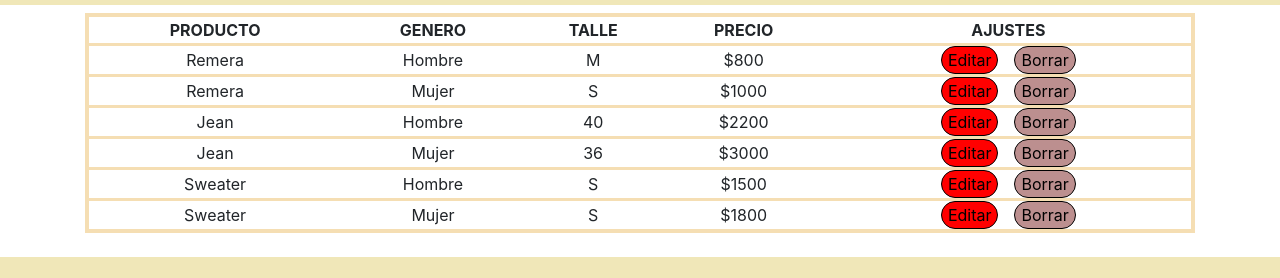
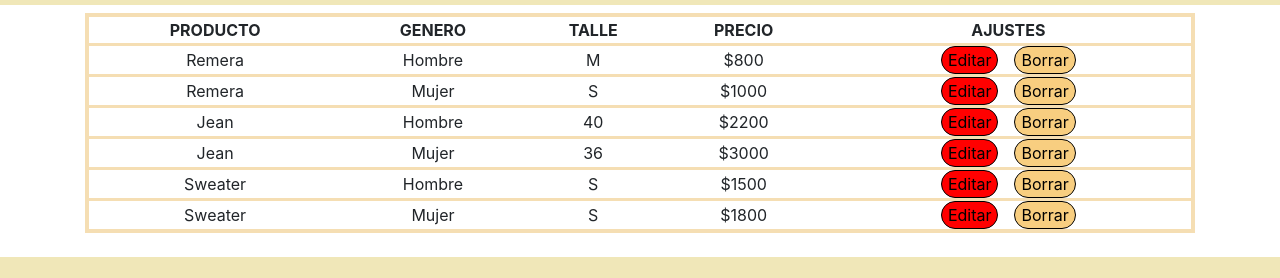
Before and after one commit to saantiago-sg/TPE---LEVIS, a plain HTML site: page html/precios.html in a window 1280 px wide. Shown: the part 53-331 px from the top of the page. Drawn offline with nearby package versions, Linux system fonts and the light colour scheme.

Commit message:
Se agregaron archivos a la tabla y botones (eliminar y editar)
El unico boton que tiene la funcion andando es eliminar

```diff
--- a/css/style.css
+++ b/css/style.css
@@ -92,7 +92,7 @@ border: 1px black solid;
 }
 
 .btn-borrar{
-background-color: rosybrown;
+background-color: rgb(248, 206, 128);
 text-align: center;
 border-radius: 1rem;
 border: 1px black solid;
--- a/js/script.js
+++ b/js/script.js
@@ -1,4 +1,5 @@
-let productos = [{
+let productos = [
+    {
         nombreProd: "Remera",
         genero: "Hombre",
         talle: "M",
@@ -36,29 +37,16 @@ let productos = [{
     },
 ];
 
-// window.addEventListener("load", () => {
-//     for (let i = 0; i < productos.length; i++) {
-//         addTable(productos[i]);
-//     }
-// });
+window.addEventListener("load", () => {
+    actualizar();
+});
 
-// let table = document.querySelector("#table");
-// let addTable = (productos) => {
 
-//     let tbody = document.createElement("tbody");
-//     for(key in productos) {
-//         let fila = document.createElement("tr");
-//         let celda = document.createElement("td");
-//         celda.innerHTML = `${key} : ${productos[key]}`;
-//         fila.appendChild(celda);
-//         tbody.appendChild(fila);
-//     }
-// table.appendChild(tbody);
-// }
 const cuerpo = document.querySelector("#cuerpo");
+let actualizar = () => {
+    cuerpo.innerHTML = "";
 
-productos.forEach(producto => {
-
+    productos.forEach((producto, index) => {
         const tr = document.createElement("tr");    //declaro constante tr  /fila/
         tr.classList.add("bg-tr");
 
@@ -86,7 +74,14 @@ productos.forEach(producto => {
         let eliminar = document.createElement("button");
         eliminar.innerHTML = "Borrar";
         eliminar.classList.add("btn-borrar");
+        eliminar.addEventListener('click', () => eliminarProducto(index));
         tr.appendChild(eliminar);
 
         cuerpo.appendChild(tr);
     })
+}
+
+let eliminarProducto = index =>{    //recibo index por parametro
+   productos = productos.filter((productos, i) => i !== index);  // comparo que el index sea distinto que i
+   actualizar();
+}
```
Also changed, not shown: html/precios.html (+1 -1 lines). Lines whose indentation alone changed are shown as unchanged.
